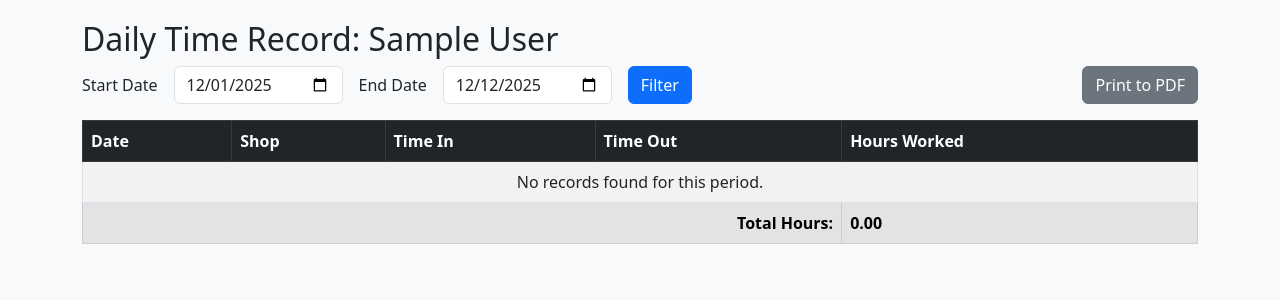
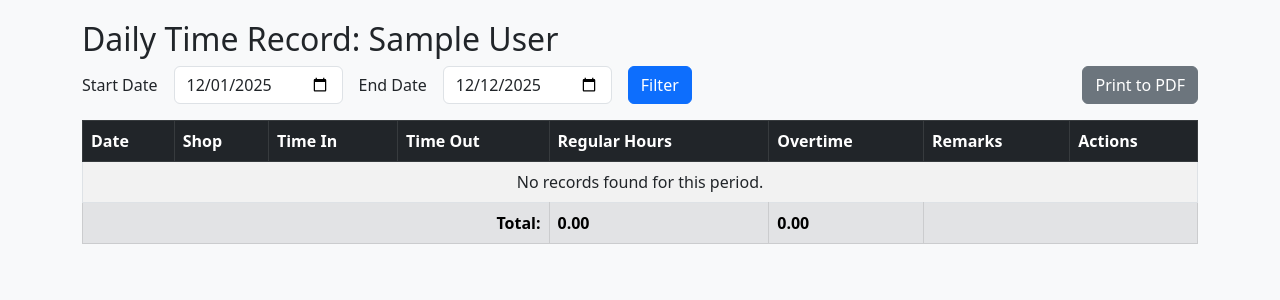
Before and after one commit to mmdizondotr-max/HRISv2-PC, a Django app: page /attendance/dtr/ in a window 1280 px wide. Shown: the part 66-366 px from the top of the page. Run offline with Django 5.2, Linux system fonts and the light colour scheme; the visitor is signed in with stand-in values (Sample User, id 1); data that the repository does not hold is empty.

Commit message:
Implement DTR Overtime logic, Edit Time Log feature, and View ID button
- Modified `TimeLog` model to include `remarks` field for audit history.
- Updated `daily_time_record` view to calculate Regular Hours (intersection with shop hours) and Overtime (post-closing hours > 2.0).
- Implemented `edit_time_log` view and template to allow Supervisors/Admins to modify Time In/Out with mandatory remarks.
- Added `TimeLogEditForm` for validation.
- Updated DTR table to display new columns (Regular, Overtime, Remarks) and an Edit action.
- Added "View Uploaded ID" button to the Edit User page (`account_promote.html`).
- Fixed inconsistent URL naming for `dtr_view_user`.

```diff
--- a/attendance/models.py
+++ b/attendance/models.py
@@ -35,6 +35,7 @@ class TimeLog(models.Model):
     date = models.DateField(default=timezone.now)
     time_in = models.TimeField(null=True, blank=True)
     time_out = models.TimeField(null=True, blank=True)
+    remarks = models.TextField(blank=True, null=True, help_text="Stores manual override history and remarks.")
 
     class Meta:
         unique_together = ('user', 'date') # One log per user per day as per implication of "Time-In button... record it as employee's time-in for the day"
--- a/attendance/templates/attendance/dtr.html
+++ b/attendance/templates/attendance/dtr.html
@@ -29,14 +29,19 @@
         </div>
 
         <div class="table-responsive">
-            <table class="table table-striped table-bordered">
+            <table class="table table-striped table-bordered align-middle">
                 <thead class="table-dark">
                     <tr>
                         <th>Date</th>
                         <th>Shop</th>
                         <th>Time In</th>
                         <th>Time Out</th>
-                        <th>Hours Worked</th>
+                        <th>Regular Hours</th>
+                        <th>Overtime</th>
+                        <th>Remarks</th>
+                        {% if user.tier == 'supervisor' or user.tier == 'administrator' or user.is_superuser %}
+                        <th class="d-print-none">Actions</th>
+                        {% endif %}
                     </tr>
                 </thead>
                 <tbody>
@@ -46,18 +51,35 @@
                         <td>{{ item.log.shop.name }}</td>
                         <td>{{ item.log.time_in|date:"h:i A"|default:"-" }}</td>
                         <td>{{ item.log.time_out|date:"h:i A"|default:"-" }}</td>
-                        <td>{{ item.duration|floatformat:2 }}</td>
+                        <td>{{ item.regular_hours|floatformat:2 }}</td>
+                        <td>{{ item.overtime_hours|floatformat:2 }}</td>
+                        <td>
+                            {% if item.log.remarks %}
+                                <div style="max-height: 100px; overflow-y: auto; font-size: 0.85rem;">
+                                    {{ item.log.remarks|linebreaksbr }}
+                                </div>
+                            {% else %}
+                                -
+                            {% endif %}
+                        </td>
+                        {% if user.tier == 'supervisor' or user.tier == 'administrator' or user.is_superuser %}
+                        <td class="d-print-none">
+                            <a href="{% url 'attendance:edit_time_log' log_id=item.log.id %}" class="btn btn-sm btn-outline-primary">Edit</a>
+                        </td>
+                        {% endif %}
                     </tr>
                     {% empty %}
                     <tr>
-                        <td colspan="5" class="text-center">No records found for this period.</td>
+                        <td colspan="{% if user.tier == 'supervisor' or user.tier == 'administrator' or user.is_superuser %}8{% else %}7{% endif %}" class="text-center">No records found for this period.</td>
                     </tr>
                     {% endfor %}
                 </tbody>
                 <tfoot>
                     <tr class="table-secondary fw-bold">
-                        <td colspan="4" class="text-end">Total Hours:</td>
-                        <td>{{ total_hours|floatformat:2 }}</td>
+                        <td colspan="4" class="text-end">Total:</td>
+                        <td>{{ total_regular_hours|floatformat:2 }}</td>
+                        <td>{{ total_overtime_hours|floatformat:2 }}</td>
+                        <td colspan="{% if user.tier == 'supervisor' or user.tier == 'administrator' or user.is_superuser %}2{% else %}1{% endif %}"></td>
                     </tr>
                 </tfoot>
             </table>
--- a/attendance/urls.py
+++ b/attendance/urls.py
@@ -11,4 +11,5 @@ urlpatterns = [
     path('shops/delete/<int:shop_id>/', views.shop_delete, name='shop_delete'),
     path('dtr/', views.daily_time_record, name='dtr_view'),
     path('dtr/<int:user_id>/', views.daily_time_record, name='dtr_view_user'),
+    path('dtr/edit/<int:log_id>/', views.edit_time_log, name='edit_time_log'),
 ]
--- a/attendance/views.py
+++ b/attendance/views.py
@@ -6,6 +6,7 @@ from django.utils import timezone
 from .models import Shop, TimeLog, ShopOperatingHours
 from scheduling.models import ShopRequirement
 from .forms import ShopForm, ShopRequirementForm, ShopOperatingHoursForm
+from .forms_edit import TimeLogEditForm
 from django.forms import inlineformset_factory
 from django.http import HttpResponseForbidden
 import ntplib
@@ -253,30 +254,132 @@ def daily_time_record(request, user_id=None):
     logs = TimeLog.objects.filter(
         user=target_user,
         date__range=[start_date, end_date]
-    ).order_by('-date')
+    ).select_related('shop').order_by('-date')
 
-    total_hours = 0
+    total_regular_hours = 0.0
+    total_overtime_hours = 0.0
     logs_data = []
 
     for log in logs:
-        duration = 0
+        regular_hours = 0.0
+        overtime_hours = 0.0
+
         if log.time_in and log.time_out:
-            # Combine date and time to calculate duration
+            # Base Timestamps
             dt_in = datetime.datetime.combine(log.date, log.time_in)
             dt_out = datetime.datetime.combine(log.date, log.time_out)
-            diff = dt_out - dt_in
-            duration = diff.total_seconds() / 3600.0
 
-        total_hours += duration
+            # Check if Shop has operating hours for this day
+            # log.date.weekday(): Mon=0 ... Sun=6
+            if log.shop and log.shop.name != 'Roving':
+                try:
+                    op_hours = ShopOperatingHours.objects.get(shop=log.shop, day=log.date.weekday())
+
+                    # Create timestamps for Open/Close
+                    dt_open = datetime.datetime.combine(log.date, op_hours.open_time)
+                    dt_close = datetime.datetime.combine(log.date, op_hours.close_time)
+
+                    # --- Regular Hours Calculation ---
+                    # Intersection of [dt_in, dt_out] and [dt_open, dt_close]
+
+                    # Effective Start: Max(In, Open)
+                    eff_start = max(dt_in, dt_open)
+                    # Effective End: Min(Out, Close)
+                    eff_end = min(dt_out, dt_close)
+
+                    if eff_end > eff_start:
+                        regular_hours = (eff_end - eff_start).total_seconds() / 3600.0
+
+                    # --- Overtime Calculation ---
+                    # Time worked after Closing Time
+                    # OT = Max(0, dt_out - dt_close)
+
+                    if dt_out > dt_close:
+                        raw_ot = (dt_out - dt_close).total_seconds() / 3600.0
+                        if raw_ot > 2.0:
+                            overtime_hours = raw_ot
+                        else:
+                            overtime_hours = 0.0
+                    else:
+                        overtime_hours = 0.0
+
+                except ShopOperatingHours.DoesNotExist:
+                    # Fallback if no hours defined for that day but not Roving?
+                    # Treat as Roving (Raw Diff) or 0?
+                    # Assuming treated as Roving for safety to avoid 0 hours if data missing.
+                    diff = dt_out - dt_in
+                    regular_hours = diff.total_seconds() / 3600.0
+                    overtime_hours = 0.0
+            else:
+                # Roving or No Shop: Raw Difference
+                diff = dt_out - dt_in
+                regular_hours = diff.total_seconds() / 3600.0
+                overtime_hours = 0.0
+
+        total_regular_hours += regular_hours
+        total_overtime_hours += overtime_hours
+
         logs_data.append({
             'log': log,
-            'duration': duration
+            'regular_hours': regular_hours,
+            'overtime_hours': overtime_hours
         })
 
     return render(request, 'attendance/dtr.html', {
         'target_user': target_user,
         'logs_data': logs_data,
-        'total_hours': total_hours,
+        'total_regular_hours': total_regular_hours,
+        'total_overtime_hours': total_overtime_hours,
         'start_date': start_date,
         'end_date': end_date,
     })
+
+@login_required
+def edit_time_log(request, log_id):
+    if not request.user.is_superuser and request.user.tier not in ['supervisor', 'administrator']:
+        return HttpResponseForbidden("Unauthorized")
+
+    log = get_object_or_404(TimeLog, id=log_id)
+
+    if request.method == 'POST':
+        form = TimeLogEditForm(request.POST, instance=log)
+        if form.is_valid():
+            # Capture changes
+            original_in = log.time_in
+            original_out = log.time_out
+
+            new_in = form.cleaned_data['time_in']
+            new_out = form.cleaned_data['time_out']
+            manual_remarks = form.cleaned_data['manual_remarks']
+
+            # Construct Changelog
+            changes = []
+            if original_in != new_in:
+                changes.append(f"Time In: {original_in} -> {new_in}")
+            if original_out != new_out:
+                changes.append(f"Time Out: {original_out} -> {new_out}")
+
+            if changes:
+                timestamp = timezone.now().strftime("%Y-%m-%d %H:%M:%S")
+                user_name = request.user.get_full_name() or request.user.username
+
+                log_entry = f"[{timestamp}] Edit by {user_name}:\n" + "\n".join(changes)
+
+                # Prepend the manual remark and the system log
+                new_entry = f"{manual_remarks}\n\n{log_entry}\n{'-'*20}\n"
+
+                if log.remarks:
+                    log.remarks = new_entry + log.remarks
+                else:
+                    log.remarks = new_entry
+
+                form.save()
+                messages.success(request, "Time log updated successfully.")
+            else:
+                messages.info(request, "No changes made.")
+
+            return redirect('attendance:dtr_view_user', user_id=log.user.id)
+    else:
+        form = TimeLogEditForm(instance=log)
+
+    return render(request, 'attendance/edit_time_log.html', {'form': form, 'log': log})
```
Also changed, not shown: accounts/templates/accounts/account_promote.html (+6 -1 lines), attendance/forms_edit.py (added, +18 -0 lines), attendance/templates/attendance/edit_time_log.html (added, +54 -0 lines), attendance/migrations/0003_timelog_remarks.py (added), test_id.png (added), 1 other file.
